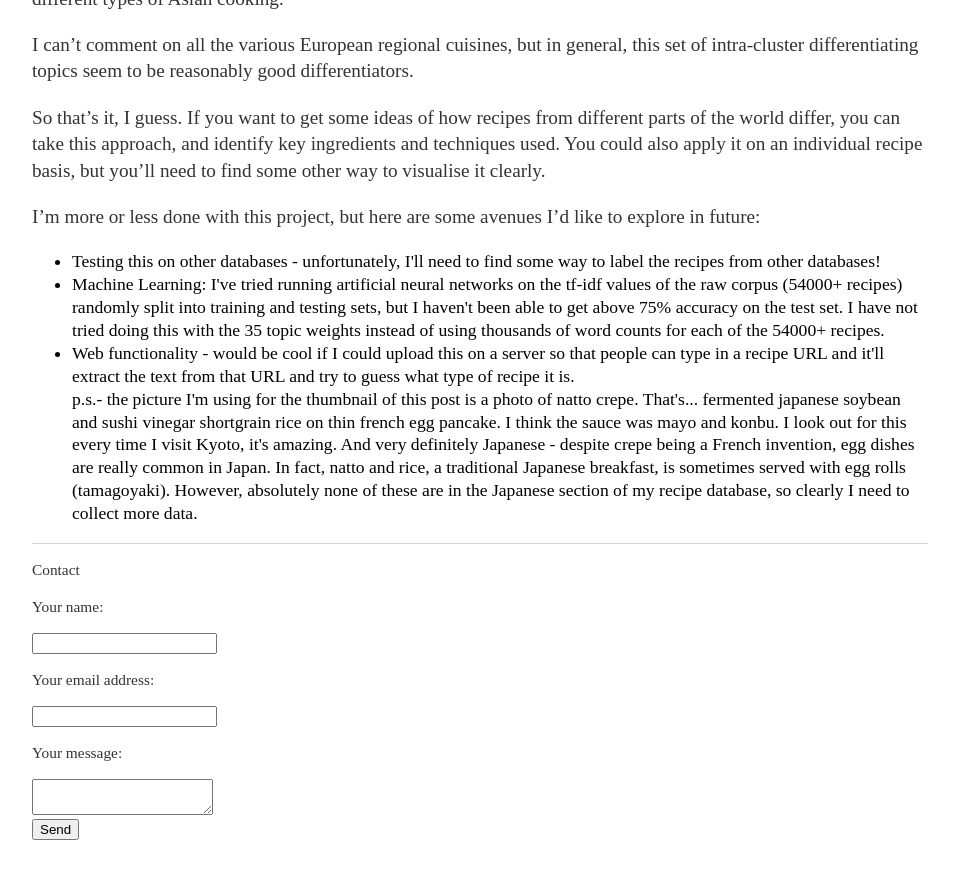
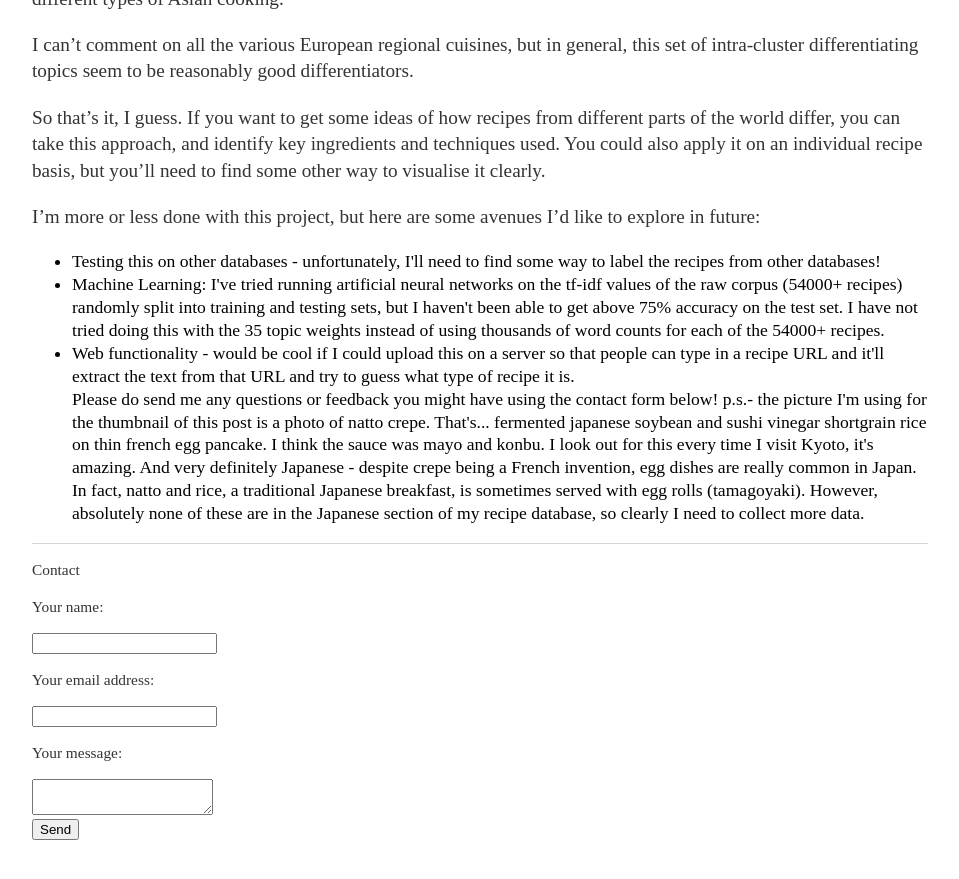
Before and after one commit to not-even-wong/not-even-wong.github.io, a Jekyll site: the page built from _posts/2019-11-12-analysing-similarities-between-recipes-with-topic-modeling.md, in a window 1280 px wide and 900 px high, scrolled down 12909 px. Shown: the top 879 px of the window, without its empty margins (160-1119 px from the left). Built offline with Jekyll 4.4.1, drawn with Linux system fonts in a browser that asks for light colours.

Commit message:
Update 2019-11-12-analysing-similarities-between-recipes-with-topic-modeling.md

```diff
--- a/_posts/2019-11-12-analysing-similarities-between-recipes-with-topic-modeling.md
+++ b/_posts/2019-11-12-analysing-similarities-between-recipes-with-topic-modeling.md
@@ -1085,4 +1085,6 @@ I'm more or less done with this project, but here are some avenues I'd like to e
   <li>Machine Learning: I've tried running artificial neural networks on the tf-idf values of the raw corpus (54000+ recipes) randomly split into training and testing sets, but I haven't been able to get above 75% accuracy on the test set. I have not tried doing this with the 35 topic weights instead of using thousands of word counts for each of the 54000+ recipes.</li>
   <li>Web functionality - would be cool if I could upload this on a server so that people can type in a recipe URL and it'll extract the text from that URL and try to guess what type of recipe it is.</li>
 
+Please do send me any questions or feedback you might have using the contact form below!
+
 p.s.- the picture I'm using for the thumbnail of this post is a photo of natto crepe. That's... fermented japanese soybean and sushi vinegar shortgrain rice on thin french egg pancake. I think the sauce was mayo and konbu. I look out for this every time I visit Kyoto, it's amazing. And very definitely Japanese - despite crepe being a French invention, egg dishes are really common in Japan. In fact, natto and rice, a traditional Japanese breakfast, is sometimes served with egg rolls (tamagoyaki). However, absolutely none of these are in the Japanese section of my recipe database, so clearly I need to collect more data.
```
